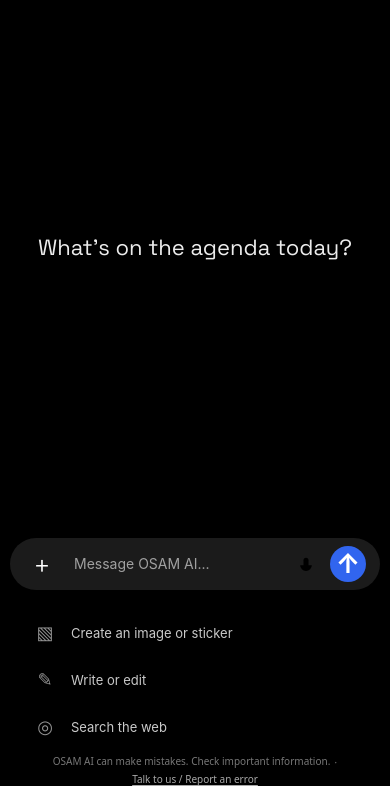
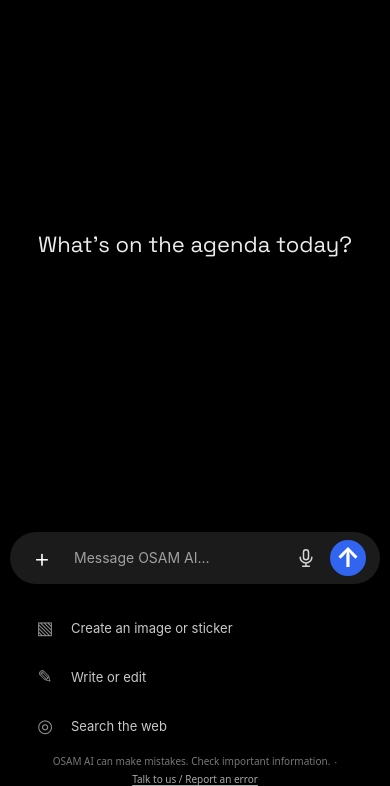
Before and after one commit to yesdonotuseformybrother-hub/warrior-ai, a Flask app: page / in a window 390 px wide. Shown: the part 58-844 px from the top of the page. Run offline with Flask 3, Linux system fonts and the light colour scheme; some libraries are stand-ins or nearby versions.

Commit message:
Improve mobile microphone and shortcut touch controls

```diff
--- a/static/style.css
+++ b/static/style.css
@@ -1618,3 +1618,14 @@ body.osam-light .settings-choice-row select,body.osam-light .settings-inline-inp
   .user-menu-btn { width: 36px; height: 36px; min-width: 36px; }
   .profile-menu { z-index: 10020; }
 }
+
+
+/* Accessible microphone control and touch-friendly home shortcuts */
+.composer-dock .mic-btn { display:inline-flex !important;align-items:center;justify-content:center;width:40px;height:40px;min-width:40px;padding:8px;border-radius:50%;color:#d7d7d7;cursor:pointer; }
+.composer-dock .mic-btn svg { width:22px;height:22px;fill:none;stroke:currentColor;stroke-width:1.8;stroke-linecap:round;stroke-linejoin:round; }
+.composer-dock .mic-btn:active { background:#3a3a3a; }
+.home-shortcuts button { cursor:pointer;touch-action:manipulation; }
+@media(max-width:700px) {
+ .composer-dock .mic-btn { display:inline-flex !important; }
+ .home-shortcuts button { min-height:48px; }
+}
```
